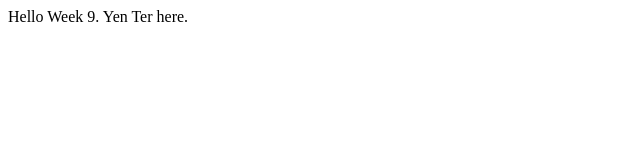
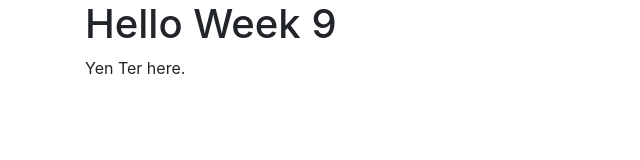
Before and after one commit to jasmineseah-17/bt3103-week9-1, a website: page index.html in a window 1280 px wide. Shown: the whole page, without its empty margins (0-640 px from the left). Drawn offline with nearby package versions, Linux system fonts and the light colour scheme.

Commit message:
Change formatting

```diff
--- a/index.html
+++ b/index.html
@@ -1,7 +1,12 @@
 <html>
+  <head>
+	<link rel="stylesheet" href="https://stackpath.bootstrapcdn.com/bootstrap/4.1.3/css/bootstrap.min.css" integrity="sha384-MCw98/SFnGE8fJT3GXwEOngsV7Zt27NXFoaoApmYm81iuXoPkFOJwJ8ERdknLPMO"
+	 crossorigin="anonymous">
+  </head>
   <body>
-    <div id="app">
-      Hello Week 9. Yen Ter here.
+    <div id="app" class='container'>
+      <h1>Hello Week 9</h1>
+      Yen Ter here.
     </div>
   </body>
 </html>
```
